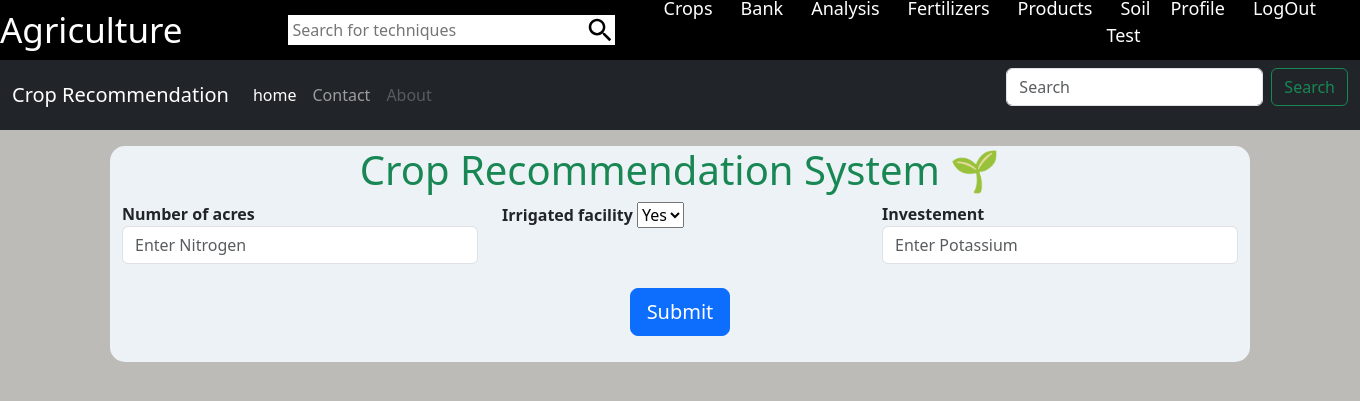
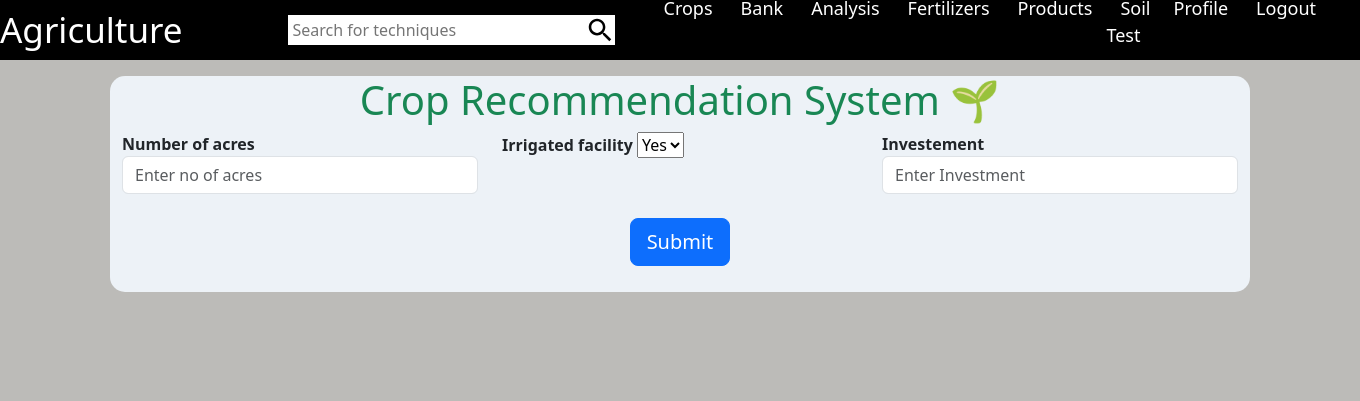
Before and after one commit to shivaganesh22/farming, a Django app: page /farm/1/ in a window 1360 px wide. Shown: the top 401 px of the page. Run offline with Django 5.2, Linux system fonts and the light colour scheme; a user stored in the database is signed in; parts of the project's set-up code (start-up, migrations or seed data) failed here and were passed over; some libraries are stand-ins or nearby versions.

Commit message:
fixes and hosting

```diff
--- a/app/admin.py
+++ b/app/admin.py
@@ -4,3 +4,4 @@ from django.contrib import admin
 from .models import *
 admin.site.register(Production)
 admin.site.register(Product)
+admin.site.register(FarmingDetails)
--- a/app/views.py
+++ b/app/views.py
@@ -126,7 +126,6 @@ def farming_details_form(request):
         if form.is_valid():
             form.save()
             return redirect('/profile')
-
     return render(request, 'details.html', {'form': form})
 
 @login_required
--- a/templates/farm.html
+++ b/templates/farm.html
@@ -37,31 +37,6 @@
 
   <body style="background:#BCBBB8">
 
-<nav class="navbar navbar-expand-lg navbar-dark bg-dark">
-  <div class="container-fluid">
-    <a class="navbar-brand" href="/">Crop Recommendation</a>
-    <button class="navbar-toggler" type="button" data-bs-toggle="collapse" data-bs-target="#navbarSupportedContent" aria-controls="navbarSupportedContent" aria-expanded="false" aria-label="Toggle navigation">
-      <span class="navbar-toggler-icon"></span>
-    </button>
-    <div class="collapse navbar-collapse" id="navbarSupportedContent">
-      <ul class="navbar-nav me-auto mb-2 mb-lg-0">
-        <li class="nav-item">
-          <a class="nav-link active" aria-current="page" href="#">home</a>
-        </li>
-        <li class="nav-item">
-          <a class="nav-link" href="#">Contact</a>
-        </li>
-        <li class="nav-item">
-          <a class="nav-link disabled">About</a>
-        </li>
-      </ul>
-      <form class="d-flex" role="search">
-        <input class="form-control me-2" type="search" placeholder="Search" aria-label="Search">
-        <button class="btn btn-outline-success" type="submit">Search</button>
-      </form>
-    </div>
-  </div>
-</nav>
 
   <div class="container my-3 mt-3">
       <h1 class="text-success">Crop Recommendation System <span class="text-success">🌱</span></h1>
@@ -72,7 +47,7 @@
           <div class="row">
               <div class="col-md-4">
 					<label for="Nitrogen">Number of acres</label>
-					<input type="number" id="Nitrogen" max="140" name="acres" placeholder="Enter Nitrogen" class="form-control" required step="0">
+					<input type="number" id="Nitrogen" max="140" name="acres" placeholder="Enter no of acres" class="form-control" required step="0">
 				</div>
                <div class="col-md-4">
 					<label for="Phosporus">Irrigated facility</label>
@@ -83,7 +58,7 @@
 				</div>
 				<div class="col-md-4">
 					<label for="Potassium">Investement</label>
-					<input type="number" id="Potassium" name="investment" placeholder="Enter Potassium" class="form-control" required step="0">
+					<input type="number" id="Potassium" name="investment" placeholder="Enter Investment" class="form-control" required step="0">
 				</div>
           </div>
 
--- a/templates/header.html
+++ b/templates/header.html
@@ -554,7 +554,7 @@ footer {
         <li><a href="/products" class="under">Products</a></li>
         <li><a href="/soil" class="under">Soil Test</a></li>
         <li><a href="/profile" class="under">Profile</a></li>
-        <li><a href="/logout" class="under">LogOut</a></li>
+        <li><a href="/logout" class="under">Logout</a></li>
         </ul>
       </div>
       <div class="heading1">
--- a/templates/products.html
+++ b/templates/products.html
@@ -1,6 +1,6 @@
 {% extends 'header.html' %}
 {% block main %}
-<a href="/myproducts">My products</a>
+<center><a href="/myproducts">My products</a></center>
 <div style="display: flex; justify-content: space-around; flex-wrap: wrap; margin-top: 20px;">
     <div style="text-align: center; margin: 20px; padding: 10px; border: 1px solid #ddd; border-radius: 10px; box-shadow: 0 4px 8px rgba(0, 0, 0, 0.1);">
         <img width="200px" src="https://media.istockphoto.com/id/1333742146/photo/tree-branch-with-cotton-flowers-on-white-background.jpg?s=612x612&w=0&k=20&c=AuiO_rCmM9NIAMMOuXgo3Xm9gJT67SgKGh0iNkbJ8PA=" alt="">
--- a/templates/profile.html
+++ b/templates/profile.html
@@ -28,7 +28,7 @@
 </style>
 </head>
 <body>
-<a href="/add-details">Add details</a>
+<center><a href="/add-details">Add details</a></center>
 <div class="container">
     <h2>Farming Details</h2>
     <div class="details">
```
Also changed, not shown: db.sqlite3.
